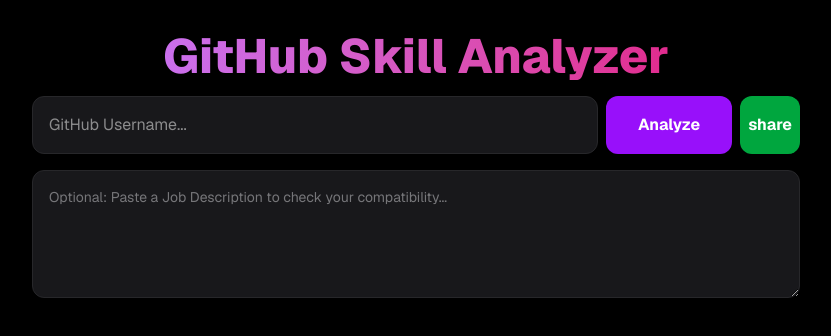
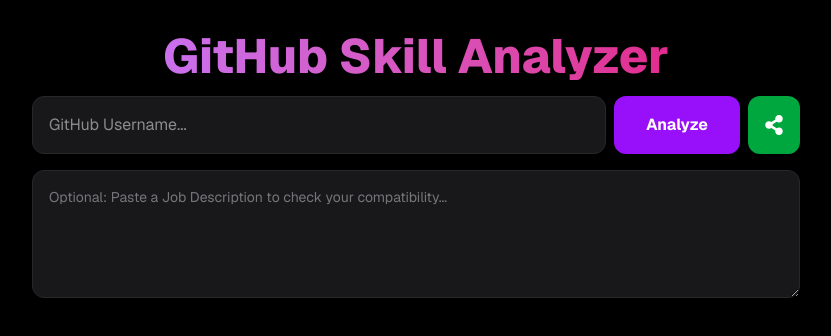
Before and after one commit to Vikasjoshi008/github-skill-analyzer, a Next.js app: page / in a window 1280 px wide. Shown: the top 336 px of the page, without its empty margins (224-1055 px from the left). Built offline with nearby package versions, Linux system fonts and the light colour scheme.

Commit message:
add share button to profile

```diff
--- a/app/page.tsx
+++ b/app/page.tsx
@@ -2,6 +2,7 @@
 import { useState } from "react";
 import api from "../lib/axios";
 import { motion, AnimatePresence } from "framer-motion";
+import { FaShareAlt } from "react-icons/fa";
 
 interface ProfileData {
   profile: {
@@ -92,8 +93,8 @@
             >
               {loading ? "Analyzing..." : "Analyze"}
             </button>
-            <button className="bg-green-600 rounded-xl px-2 font-bold">
-              share
+            <button className="bg-green-600 rounded-xl px-4 py-2 text-sm cursor-pointer">
+              <FaShareAlt size={20} />
             </button>
           </div>
           <textarea
--- a/package.json
+++ b/package.json
@@ -15,7 +15,8 @@
     "html2canvas": "^1.4.1",
     "next": "16.1.6",
     "react": "19.2.3",
-    "react-dom": "19.2.3"
+    "react-dom": "19.2.3",
+    "react-icons": "^5.6.0"
   },
   "devDependencies": {
     "@tailwindcss/postcss": "^4",
```
Also changed, not shown: 1 other file (tests, documents, lock files or other folders).
